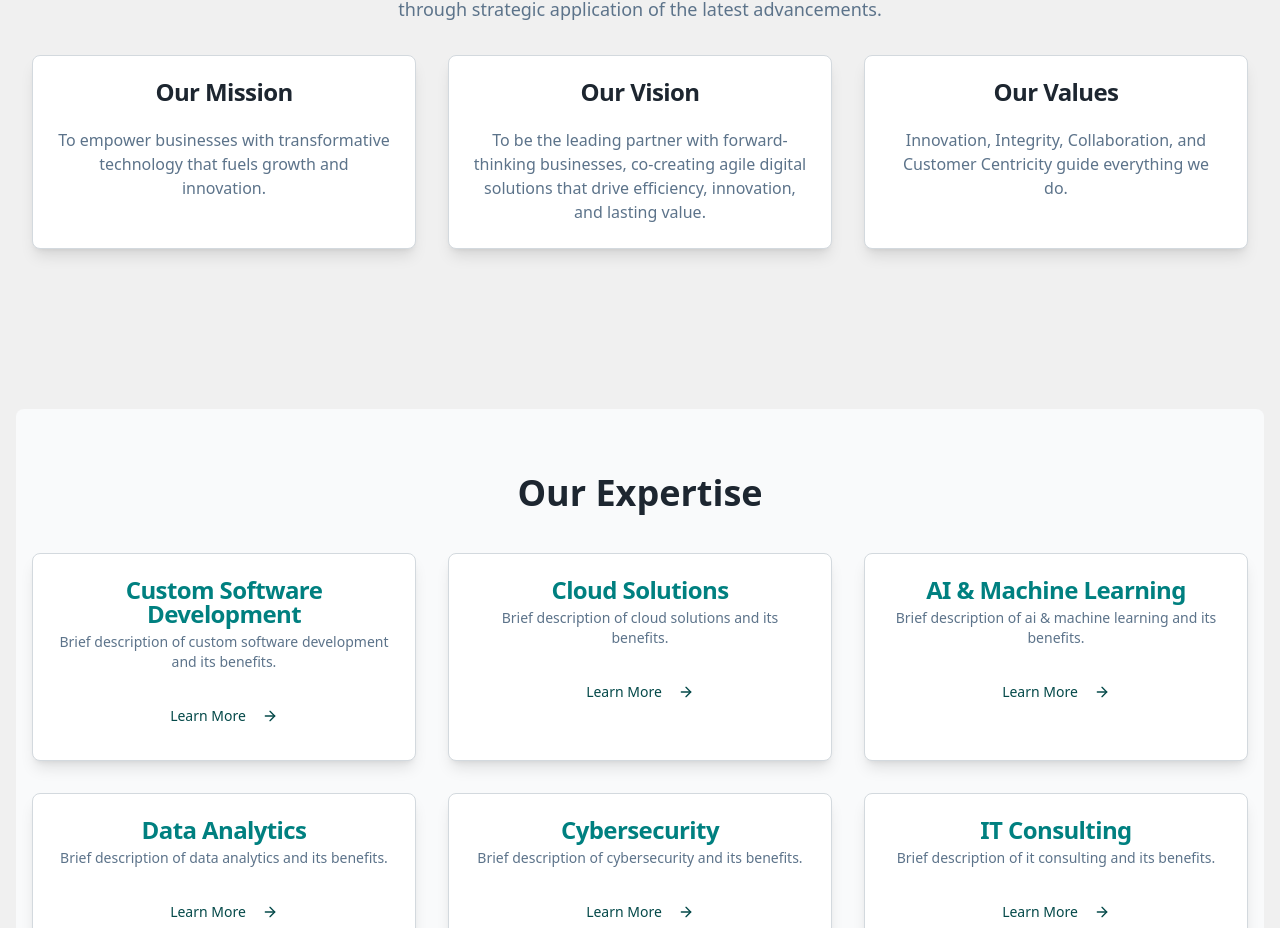
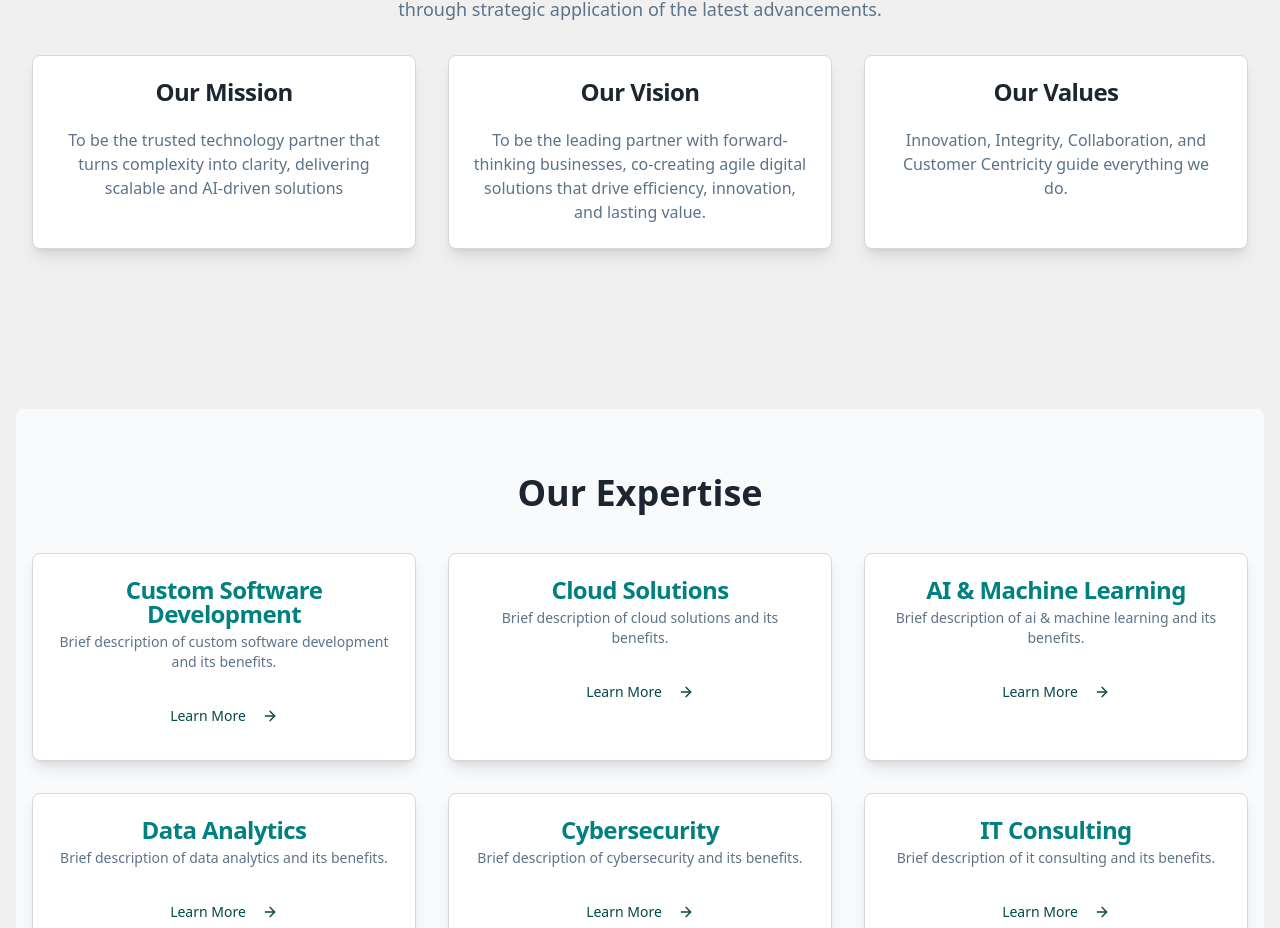
Before and after one commit to BernydotJar/LCH-Technologies, a Next.js app: page / in a window 1280 px wide. Shown: the part 834-1762 px from the top of the page. Built offline with nearby package versions, Linux system fonts and the light colour scheme; what @genkit-ai/googleai, genkit would draw is missing.

Commit message:
chore(content): refresh mission statements in all locales
Original message:
chore(content): Refined and standardized commit history – LCH Technologies

```diff
--- a/src/app/page.tsx
+++ b/src/app/page.tsx
@@ -37,7 +37,7 @@ export default function Home() {
       aboutTitle: 'About LCH',
       aboutSubtitle: 'We are a passionate team of innovators and problem-solvers dedicated to delivering impactful technology solutions. Our mission is to drive your success through strategic application of the latest advancements.',
       missionTitle: 'Our Mission',
-      missionText: 'To empower businesses with transformative technology that fuels growth and innovation.',
+      missionText: 'To be the trusted technology partner that turns complexity into clarity, delivering scalable and AI-driven solutions',
       visionTitle: 'Our Vision',
       visionText: 'To be the leading partner with forward-thinking businesses, co-creating agile digital solutions that drive efficiency, innovation, and lasting value.',
       valuesTitle: 'Our Values',
@@ -68,7 +68,7 @@ export default function Home() {
       aboutTitle: 'Sobre LCH',
       aboutSubtitle: 'Somos un equipo apasionado de innovadores y solucionadores de problemas dedicados a ofrecer soluciones tecnológicas impactantes. Nuestra misión es impulsar su éxito a través de la aplicación estratégica de los últimos avances.',
       missionTitle: 'Nuestra misión',
-      missionText: 'Empoderar a las empresas con tecnología transformadora que impulse el crecimiento y la innovación.',
+      missionText: 'Ser el socio tecnológico de confianza que convierte la complejidad en claridad, entregando soluciones escalables e impulsadas por IA.',
       visionTitle: 'Nuestra visión',
       visionText: 'Ser el socio líder de empresas con visión de futuro, co-creando soluciones digitales ágiles que impulsan la eficiencia, la innovación y el valor duradero.',
       valuesTitle: 'Nuestros valores',
@@ -99,7 +99,7 @@ export default function Home() {
       aboutTitle: 'Informazioni su LCH',
       aboutSubtitle: "Siamo un team appassionato di innovatori e risolutori di problemi dedicati a fornire solutions tecnologiche d'impatto. La nostra missione è guidare il tuo successo attraverso l'applicazione strategica degli ultimi progressi.",
       missionTitle: 'La Nostra Missione',
-      missionText: "Potenziare le aziende con tecnologia trasformativa che alimenta crescita e innovazione.",
+      missionText: "Essere il partner tecnologico di fiducia che trasforma la complessità in chiarezza, fornendo soluzioni scalabili e guidate dall'IA.",
       visionTitle: 'La Nostra Visione',
       visionText: "Essere il partner principale per aziende lungimiranti, co-creando soluzioni digitali agili che guidano efficienza, innovazione e valore duraturo.",
       valuesTitle: 'I Nostri Valori',
```
